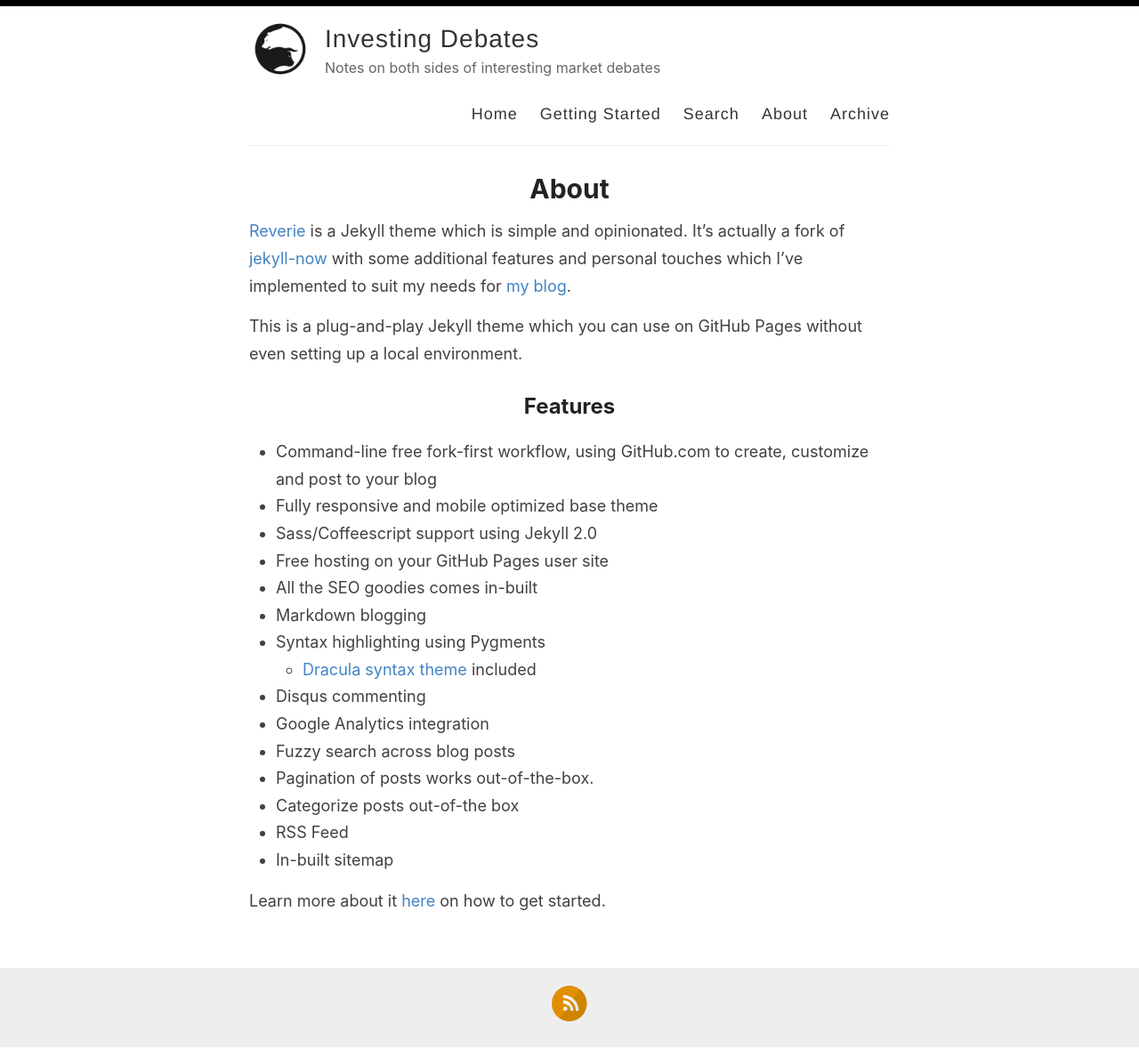
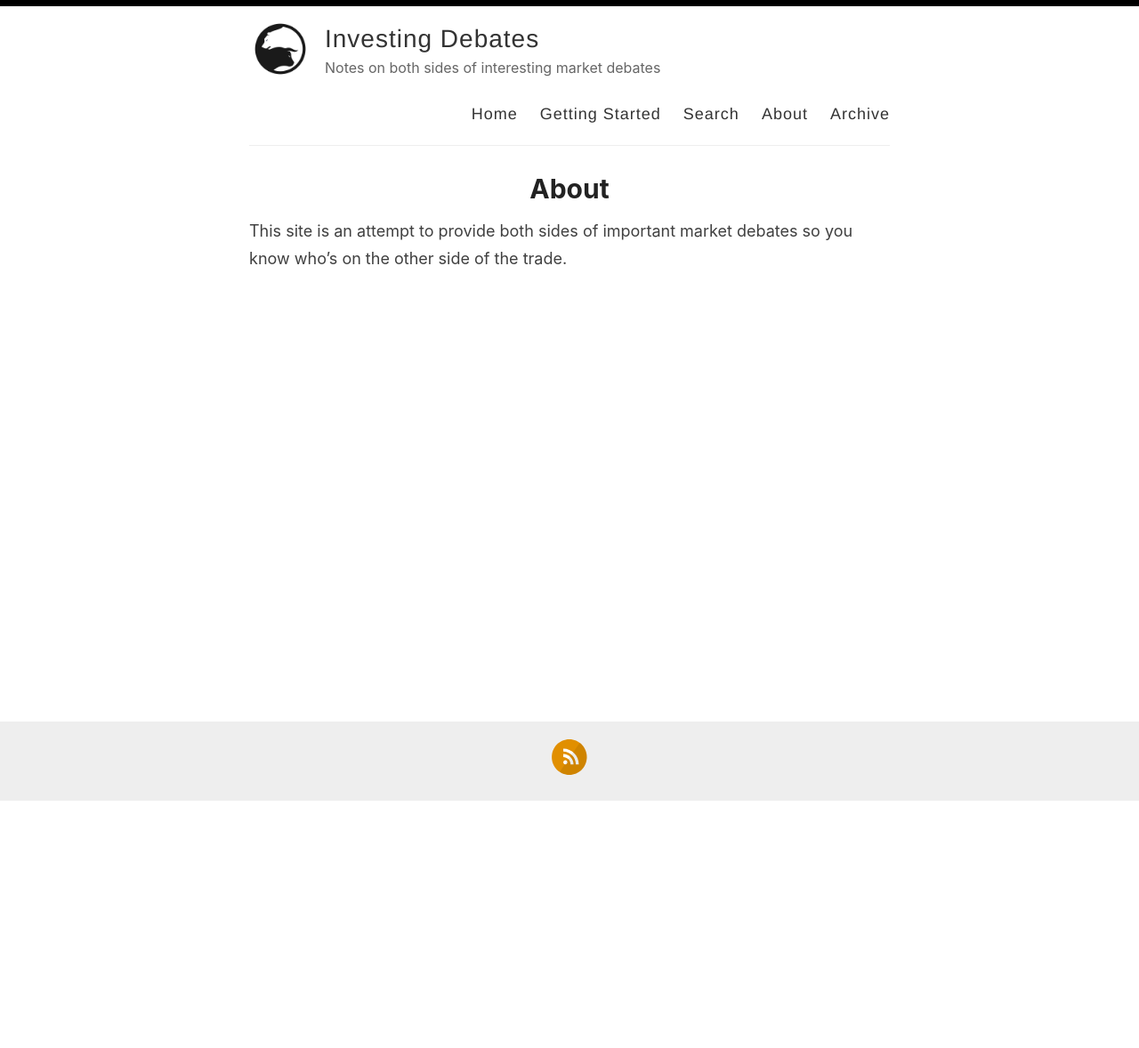
Before and after one commit to investingdebates/investingdebates.github.io, a Jekyll site: the page built from _pages/about.md, in a window 1280 px wide. Shown: the whole page at 89% size. Built offline with Jekyll 4.4.1, drawn with Linux system fonts in a browser that asks for light colours; after the commit the page ends 901 px from its top, so only the background shows below that.

Commit message:
Update about.md

```diff
--- a/_pages/about.md
+++ b/_pages/about.md
@@ -4,26 +4,4 @@ title: About
 permalink: /about/
 ---
 
-[Reverie](https://github.com/amitmerchant1990/reverie) is a Jekyll theme which is simple and opinionated. It's actually a fork of [jekyll-now](https://github.com/barryclark/jekyll-now) with some additional features and personal touches which I've implemented to suit my needs for [my blog](https://www.amitmerchant.com).
-
-This is a plug-and-play Jekyll theme which you can use on GitHub Pages without even setting up a local environment.
-
-## Features
-
-- Command-line free fork-first workflow, using GitHub.com to create, customize and post to your blog
-- Fully responsive and mobile optimized base theme
-- Sass/Coffeescript support using Jekyll 2.0
-- Free hosting on your GitHub Pages user site
-- All the SEO goodies comes in-built
-- Markdown blogging
-- Syntax highlighting using Pygments
-    - [Dracula syntax theme](https://draculatheme.com/) included
-- Disqus commenting
-- Google Analytics integration
-- Fuzzy search across blog posts
-- Pagination of posts works out-of-the-box.
-- Categorize posts out-of-the box
-- RSS Feed
-- In-built sitemap
-
-Learn more about it [here](https://github.com/amitmerchant1990/reverie) on how to get started.
+This site is an attempt to provide both sides of important market debates so you know who's on the other side of the trade.
```
